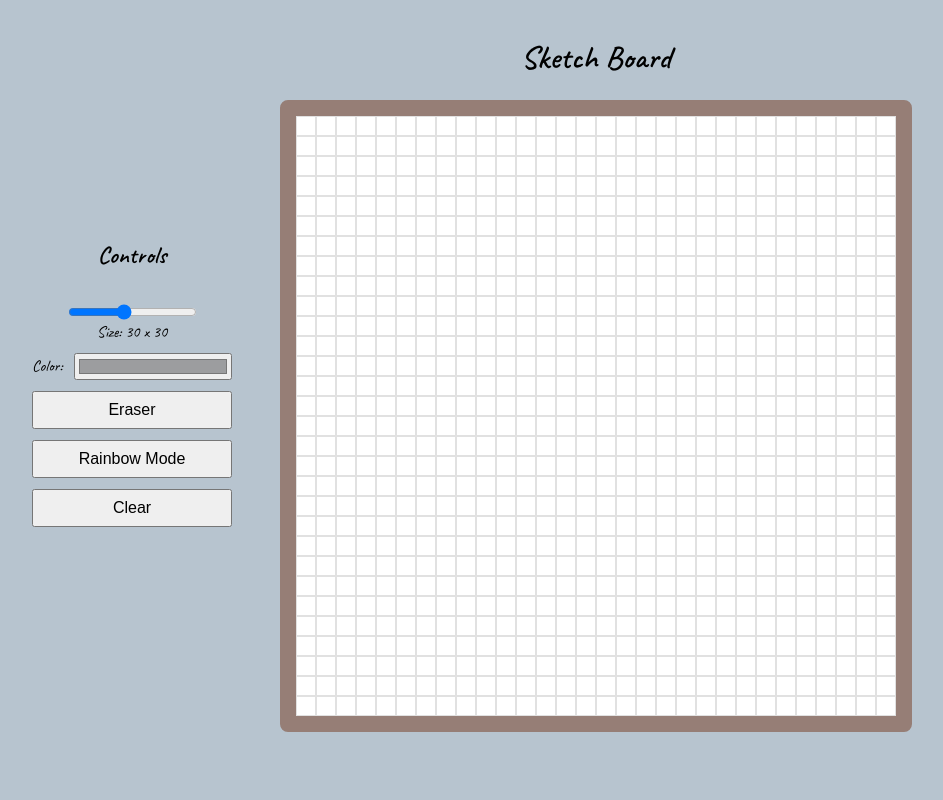
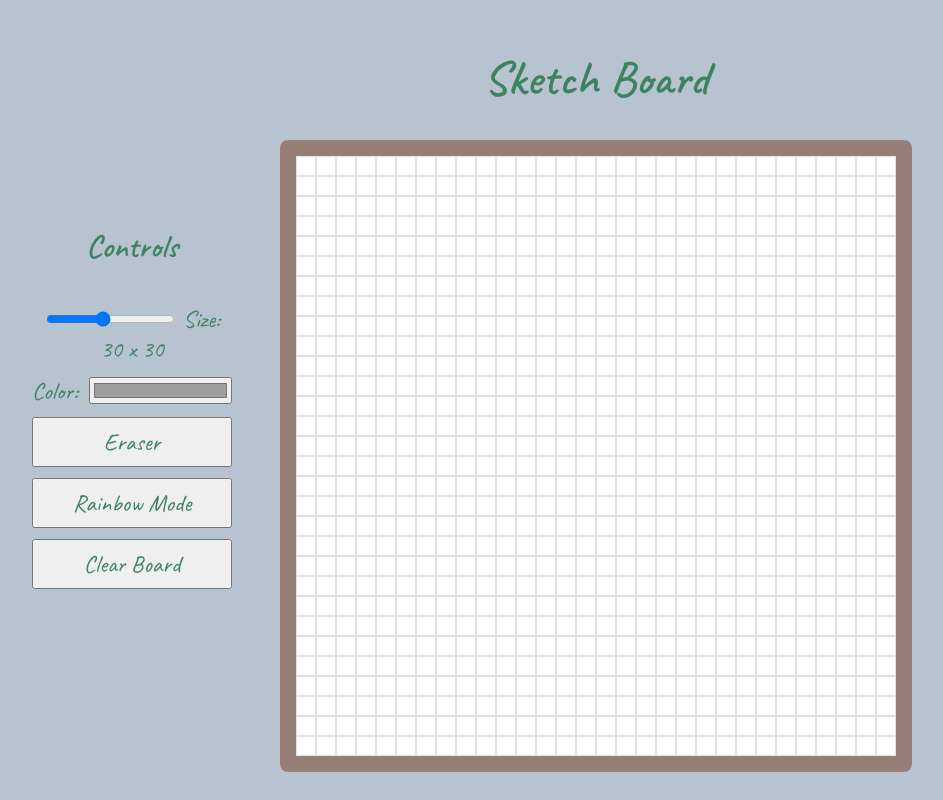
Before and after one commit to lkong01/sketch-board, a plain HTML site: page index.html in a window 1280 px wide. Shown: the whole page, without its empty margins (168-1111 px from the left). Drawn offline with Linux system fonts and the light colour scheme.

Commit message:
Change font family and color.

```diff
--- a/index.html
+++ b/index.html
@@ -38,7 +38,7 @@
 
         <button class="eraser">Eraser</button>
         <button class="rainbow">Rainbow Mode</button>
-        <button class="clear">Clear</button>
+        <button class="clear">Clear Board</button>
       </div>
       <div class="board-wrapper">
         <h1>Sketch Board</h1>
--- a/index.js
+++ b/index.js
@@ -33,12 +33,12 @@ function makeBoard() {
 makeBoard();
 
 function clearBoard() {
-  const main = document.querySelector(".main");
-  main.removeChild(main.lastElementChild);
+  const boardWrapper = document.querySelector(".board-wrapper");
+  boardWrapper.removeChild(boardWrapper.lastElementChild);
 
   const board = document.createElement("div");
   board.classList.add("board");
-  main.appendChild(board);
+  boardWrapper.appendChild(board);
 }
 
 //color input
--- a/styles.css
+++ b/styles.css
@@ -5,10 +5,11 @@ body{
     text-align: center;
     background-color: #B7C4CF;
     font-family: 'Caveat', cursive;
+    color:#3D8361;
 }
 
 h1{
-    text-align: center;
+    font-size: 3rem;
 }
 
 .main{
@@ -25,12 +26,16 @@ h1{
     width: 200px;
     justify-content: center;
     gap: 0.7rem;
-    font-size: 1rem;
+    font-size: 1.5rem;
 }
 
 .selectors button{
     padding: 0.5rem;
     font-size: 1rem;
+    font-family: 'Caveat', cursive;
+    font-size: 1.5rem;
+    color:#3D8361;
+}
 }
 
 .size-selector{
@@ -81,3 +86,7 @@ h1{
 .rainbow-on{
     background-color: grey;
 }
+
+h2{
+    font-size:  2rem;
+}
```
